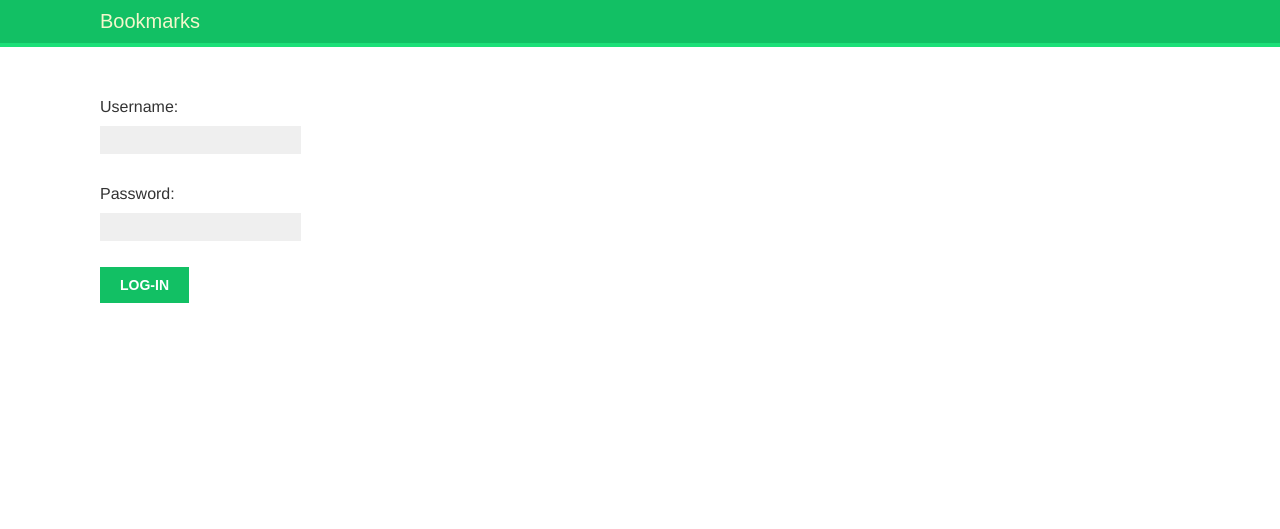
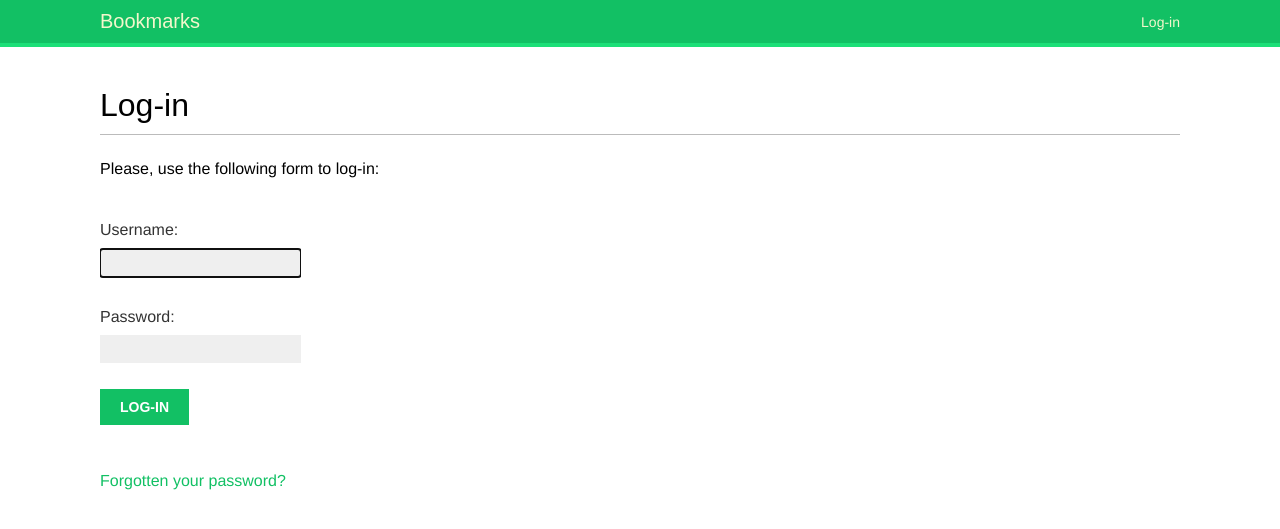
Before and after one commit to DeepankumarTpDev/SocialWebsite, a Django app: page /account/login/ in a window 1280 px wide. Shown: the top 529 px of the page. Run offline with Django 3.2, Linux system fonts and the light colour scheme; some web fonts are replaced.

Commit message:
Create authentication and user Registration

```diff
--- a/account/froms.py
+++ b/account/froms.py
@@ -1,5 +1,22 @@
 from django import forms
+from django.contrib.auth.models import User
 
 class LoginForm(forms.Form):
     username = forms.CharField()
     password = forms.CharField(widget=forms.PasswordInput)
+
+class UserRegistrationForm(forms.ModelForm):
+    password = forms.CharField(label='Password', widget=forms.PasswordInput)
+    password2 = forms.CharField(label='Repeat password', widget=forms.PasswordInput)
+
+    class Meta:
+        model = User
+        fields =  ('username', 'first_name', 'email')
+
+    def clean_password2(self):          #clean_<specific_field> to check validation of a particular field when we call in views is_valid()
+        cd = self.cleaned_data
+
+        if cd['password'] != cd['password2']:
+            raise forms.ValidationError('Passwords don\'t match.')
+
+        return cd['password2']
--- /dev/null
+++ b/account/templates/account/dashboard.html
@@ -0,0 +1,6 @@
+{% extends "base.html" %}
+{% block title %}Dashboard{% endblock %}
+{% block content %}
+ <h1>Dashboard</h1>
+ <p>Welcome to your dashboard.</p>
+{% endblock %}
--- /dev/null
+++ b/account/templates/account/register_done.html
@@ -0,0 +1,6 @@
+{% extends "base.html" %}
+{% block title %}Welcome{% endblock %}
+{% block content %}
+ <h1>Welcome {{ new_user.first_name }}!</h1>
+ <p>Your account has been successfully created. Now you can <a href="{% url "login" %}">log in</a>.</p>
+{% endblock %}
--- a/account/templates/base.html
+++ b/account/templates/base.html
@@ -8,6 +8,29 @@
 <body>
     <div id="header">
     <span class="logo">Bookmarks</span>
+
+    {% if request.user.is_authenticated %}
+        <ul class="menu">
+        <li {% if section == "dashboard" %}class="selected"{% endif %}>
+        <a href="{% url "dashboard" %}">My dashboard</a>
+        </li>
+        <li {% if section == "images" %}class="selected"{% endif %}>
+        <a href="#">Images</a>
+        </li>
+        <li {% if section == "people" %}class="selected"{% endif %}>
+        <a href="#">People</a>
+        </li>
+        </ul>
+    {% endif %}
+    <span class="user">
+    {% if request.user.is_authenticated %}
+        Hello {{ request.user.username }},
+        <a href="{% url 'logout' %}">Logout</a>
+    {% else %}
+        <a href="{% url 'login' %}">Log-in</a>
+    {% endif %}
+    </span>
+
     </div>
     <div id="content">
     {% block content %}
--- /dev/null
+++ b/account/templates/registration/login.html
@@ -0,0 +1,22 @@
+{% extends "base.html" %}
+{% block title %}Log-in{% endblock %}
+{% block content %}
+    <h1>Log-in</h1>
+    {% if form.errors %}
+    <p>
+    Your username and password didn't match.
+    Please try again.
+    </p>
+    {% else %}
+    <p>Please, use the following form to log-in:</p>
+    {% endif %}
+    <div class="login-form">
+    <form action="{% url 'login' %}" method="post">
+    {{ form.as_p }}
+    {% csrf_token %}
+    <input type="hidden" name="next" value="{{ next }}" />
+    <p><input type="submit" value="Log-in"></p>
+    </form>
+    <p><a href="{% url "password_reset" %}">Forgotten your password?</a></p>
+    </div>
+{% endblock %}
--- /dev/null
+++ b/account/templates/registration/password_change_done.html
@@ -0,0 +1,6 @@
+{% extends "base.html" %}
+{% block title %}Password changed{% endblock %}
+{% block content %}
+ <h1>Password changed</h1>
+ <p>Your password has been successfully changed.</p>
+{% endblock %}
--- /dev/null
+++ b/account/templates/registration/password_reset_email.html
@@ -0,0 +1,5 @@
+Someone asked for password reset for email {{ email }}.
+Follow the
+link below:
+{{ protocol }}://{{ domain }}{% url "password_reset_confirm" uidb64=uid token=token %}
+Your username, in case you've forgotten: {{ user.get_username }}
--- a/account/urls.py
+++ b/account/urls.py
@@ -1,8 +1,22 @@
-from django.urls import path
+from django.urls import path, include
+# from django.contrib.auth import views as auth_views
 from . import views
-from django.contrib.auth.views import LoginView,LogoutView
-
 urlpatterns = [
-    # post views
-    path('login/', views.user_login, name='login'),
-]
+    # previous login view
+    # path('login/', views.user_login, name='login'),
+    # path('login/', auth_views.LoginView.as_view(), name='login'),
+    # path('logout/', auth_views.LogoutView.as_view(), name='logout'),
+    path('', views.dashboard, name='dashboard'),
+    # change password urls
+    # path('password_change/', auth_views.PasswordChangeView.as_view(), name='password_change'),
+    # path('password_change/done/', auth_views.PasswordChangeDoneView.as_view(), name='password_change_done'),
+    # # reset password urls
+    # path('password_reset/', auth_views.PasswordResetView.as_view(), name='password_reset'),
+    # path('password_reset/done/', auth_views.PasswordResetDoneView.as_view(), name='password_reset_done'),
+    # path('reset/<uidb64>/<token>/',
+    # auth_views.PasswordResetConfirmView.as_view(),
+    # name='password_reset_confirm'),
+    # path('reset/done/', auth_views.PasswordResetCompleteView.as_view(), name='password_reset_complete'),
+    path('', include('django.contrib.auth.urls')),
+    path('register/', views.register, name ='register'),
+    ]
--- a/account/views.py
+++ b/account/views.py
@@ -2,25 +2,28 @@
 from django.http import HttpResponse
 from django.shortcuts import render
 from django.contrib.auth import authenticate, login
-from account.froms import LoginForm
+from account.froms import LoginForm, UserRegistrationForm
 # Create your views here.
+from django.contrib.auth.decorators import login_required
 
-def user_login(request):
+@login_required
+def dashboard(request):
+    return render(request, 'account/dashboard.html', {'section': 'dashboard'})
+
+def register(request):
     if request.method == 'POST':
-        form = LoginForm(request.POST)
+        user_form = UserRegistrationForm(request.POST)
 
-        if form.is_valid():
-            cd = form.cleaned_data
-            user = authenticate(request, username=cd['username'], password=cd['password'])
+        if user_form.is_valid():
+            # Create a new user object but avoid saving it yet
+            new_user = user_form.save(commit=False)
+            # Set the chosen password
+            new_user.set_password(user_form.cleaned_data['password'])
+            # Save the User object
+            new_user.save()
+            return render(request, 'account/register_done.html', {'new_user': new_user})
 
-            if user is not None:
-                if user.is_active:
-                    login(request, user)
-                    return HttpResponse('Authenticated successfully')
-                else:
-                    return HttpResponse('Disabled account')
-            else:
-                return HttpResponse('Invalid login')
     else:
-        form = LoginForm()
-    return render(request, 'account/login.html', {'form': form})
+        user_form = UserRegistrationForm()
+
+    return render(request, 'account/register.html', {'user_form': user_form})
--- a/bookmarks/settings.py
+++ b/bookmarks/settings.py
@@ -119,3 +119,8 @@
 # https://docs.djangoproject.com/en/3.0/howto/static-files/
 
 STATIC_URL = '/static/'
+
+LOGIN_REDIRECT_URL = 'dashboard'
+LOGIN_URL = 'login'
+LOGOUT_URL = 'logout'
+EMAIL_BACKEND = 'django.core.mail.backends.console.EmailBackend'
--- a/bookmarks/urls.py
+++ b/bookmarks/urls.py
@@ -17,6 +17,7 @@
 from django.urls import path,include
 
 urlpatterns = [
+    path('account/', include('account.urls')),
     path('admin/', admin.site.urls),
-    path('account/', include('account.urls')),
+
 ]
```
Also changed, not shown: account/templates/account/register.html (added, +11 -0 lines), account/templates/registration/logged_out.html (added, +9 -0 lines), account/templates/registration/password_change_form.html (added, +11 -0 lines), account/templates/registration/password_reset_complete.html (added, +7 -0 lines), account/templates/registration/password_reset_confirm.html (added, +16 -0 lines), account/templates/registration/password_reset_done.html (added, +8 -0 lines), account/templates/registration/password_reset_form.html (added, +11 -0 lines).
